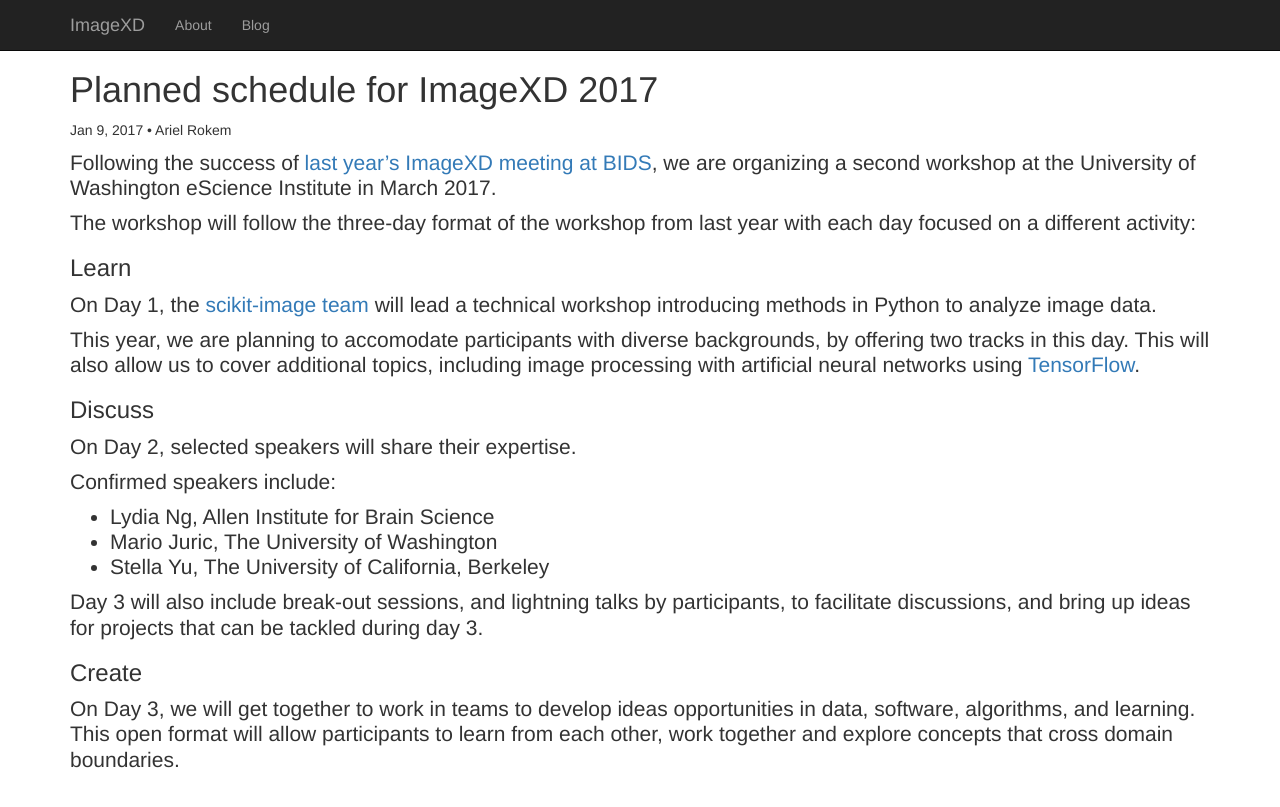
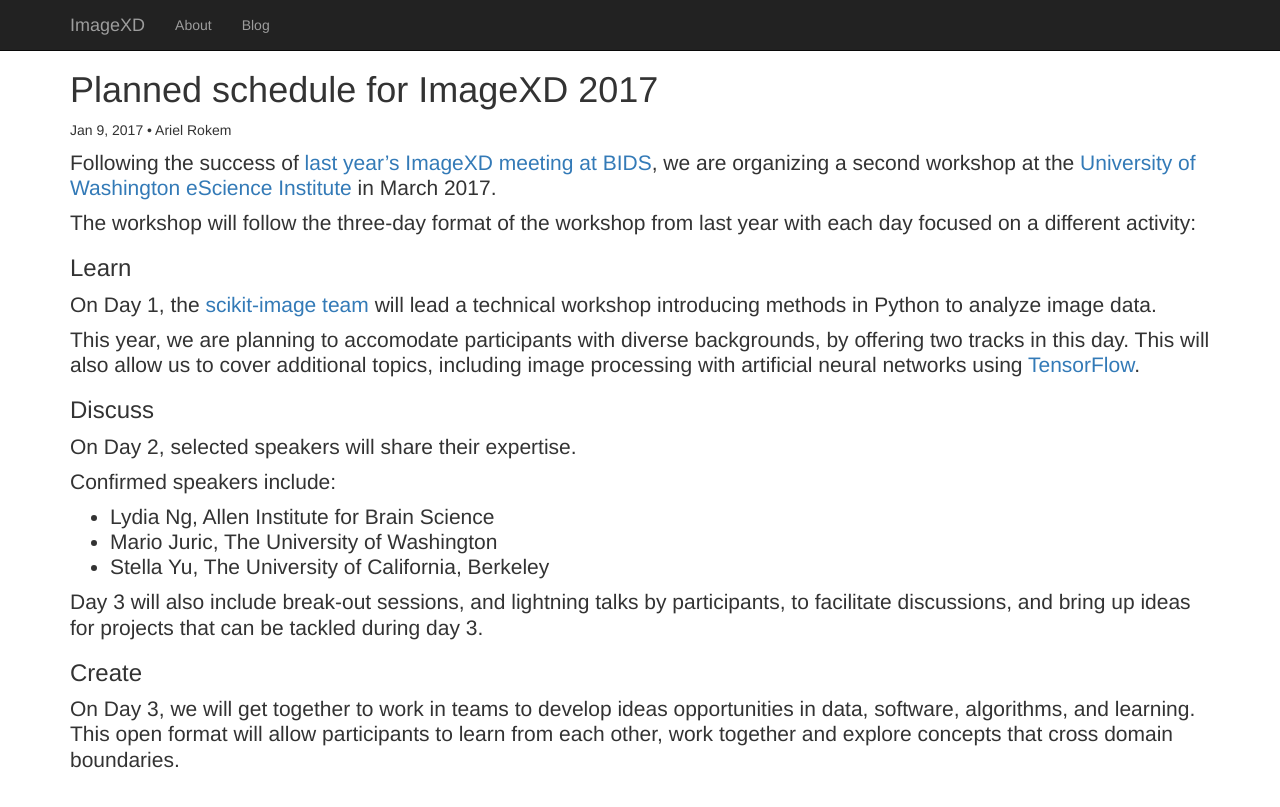
Before and after one commit to imagexd/imagexd.github.io, a Jekyll site: the page built from _posts/2017-01-09-plans-for-round-2.md, in a window 1280 px wide. Shown: the top 807 px of the page. Built offline with Jekyll 4.4.1, drawn with Linux system fonts in a browser that asks for light colours; part of the change alters nothing that is shown.

```diff
--- a/_posts/2017-01-09-plans-for-round-2.md
+++ b/_posts/2017-01-09-plans-for-round-2.md
@@ -7,7 +7,7 @@ author: Ariel Rokem
 
 Following the success of [last year's ImageXD meeting at
 BIDS](http://www.imagexd.org/2016/06/21/inaugural-workshop.html), we are
-organizing a second workshop at the University of Washington eScience Institute
+organizing a second workshop at the [University of Washington eScience Institute](http://escience.washington.edu)
 in March 2017.
 
 The workshop will follow the three-day format of the workshop from last year
```
